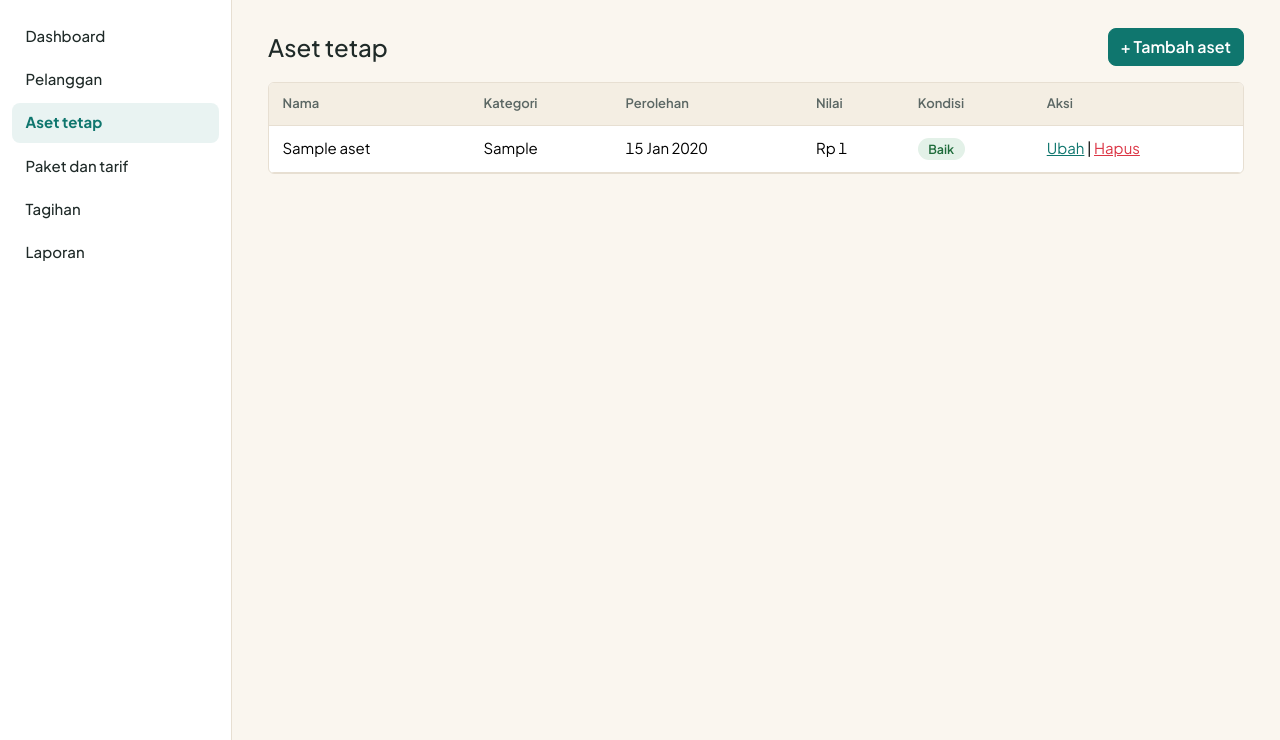
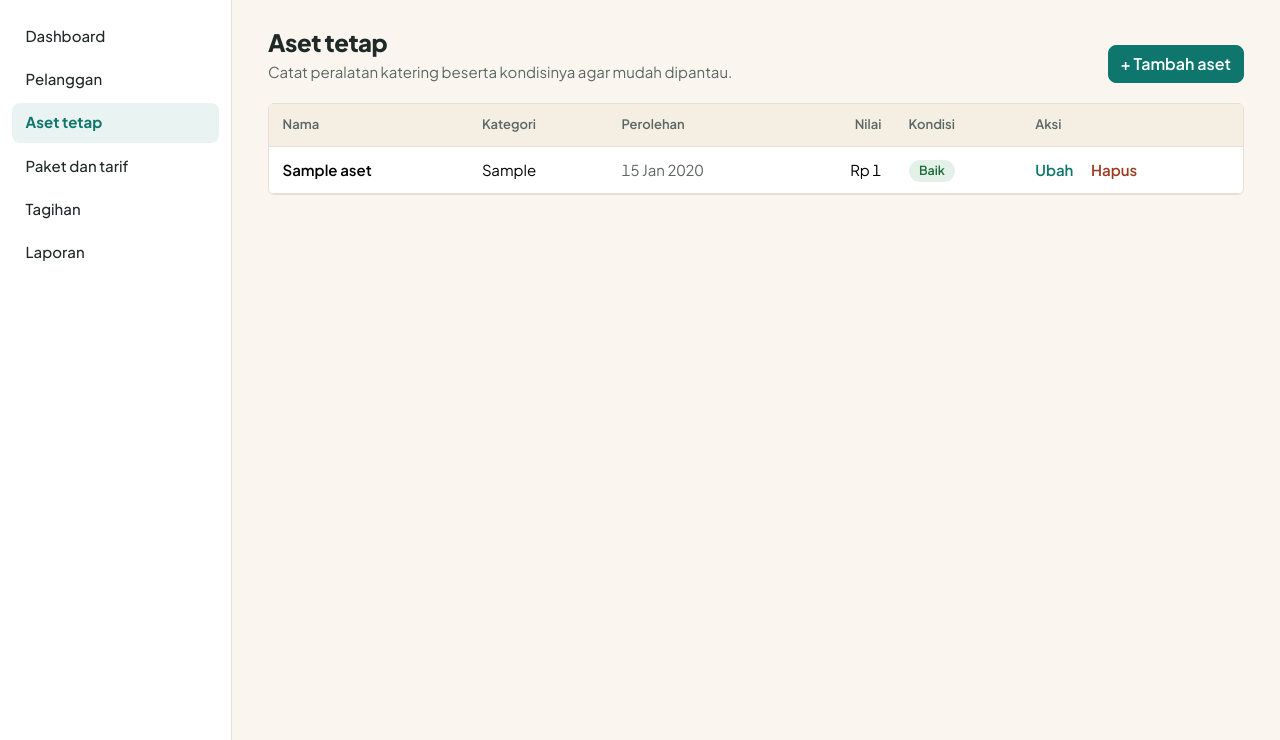
Before and after one commit to mfjrstwn/projek-tagihan-berkala-katering-asrama-sekolah-kantor-kelompok-4-impl, a Django app: page /aset/ in a window 1280 px wide. Shown: the part 60-800 px from the top of the page. Run offline with Django 5.2, Linux system fonts and the light colour scheme; a user stored in the database is signed in; tables that the repository leaves empty hold one stand-in row (values such as "Sample post").

Commit message:
style: desain ulang halaman aset tetap

```diff
--- a/templates/aset/daftar.html
+++ b/templates/aset/daftar.html
@@ -1,32 +1,33 @@
 {% extends "base.html" %}
 {% block judul %}Aset tetap{% endblock %}
 {% block isi %}
-<div class="d-flex justify-content-between align-items-center mb-3">
-  <h1 class="h4 m-0">Aset tetap</h1>
+<div class="halaman-judul">
+  <div>
+    <h1>Aset tetap</h1>
+    <p class="catatan">Catat peralatan katering beserta kondisinya agar mudah dipantau.</p>
+  </div>
   <a class="btn btn-teal" href="{% url 'aset:tambah' %}">+ Tambah aset</a>
 </div>
 
 {% if daftar_aset %}
 <div class="table-responsive bg-white border rounded">
-  <table class="table table-hover align-middle m-0">
+  <table class="table table-hover tabel-data align-middle m-0">
     <thead class="table-light">
-      <tr><th>Nama</th><th>Kategori</th><th>Perolehan</th><th>Nilai</th><th>Kondisi</th><th>Aksi</th></tr>
+      <tr><th>Nama</th><th>Kategori</th><th>Perolehan</th><th class="angka">Nilai</th><th>Kondisi</th><th>Aksi</th></tr>
     </thead>
     <tbody>
       {% for a in daftar_aset %}
       <tr>
-        <td>{{ a.nama }}</td>
+        <td class="nama">{{ a.nama }}</td>
         <td>{{ a.kategori }}</td>
-        <td>{{ a.tgl_perolehan|date:"d M Y" }}</td>
-        <td>Rp {{ a.nilai|floatformat:"0g" }}</td>
-        <td>
-          {% if a.kondisi == "Baik" %}<span class="badge text-bg-success">Baik</span>
-          {% elif a.kondisi == "Rusak" %}<span class="badge text-bg-danger">Rusak</span>
-          {% else %}<span class="badge text-bg-warning">{{ a.kondisi }}</span>{% endif %}
-        </td>
-        <td class="text-nowrap">
-          <a href="{% url 'aset:ubah' a.pk %}">Ubah</a>
-          | <a class="text-danger" href="{% url 'aset:hapus' a.pk %}">Hapus</a>
+        <td class="redup">{{ a.tgl_perolehan|date:"d M Y" }}</td>
+        <td class="angka">Rp {{ a.nilai|floatformat:"0g" }}</td>
+        <td>{% include "komponen/badge_status.html" with status=a.kondisi %}</td>
+        <td class="aksi text-nowrap">
+          <span class="aksi-baris">
+            <a href="{% url 'aset:ubah' a.pk %}">Ubah</a>
+            <a class="tautan-bahaya" href="{% url 'aset:hapus' a.pk %}" data-dialog>Hapus</a>
+          </span>
         </td>
       </tr>
       {% endfor %}
@@ -34,20 +35,12 @@
   </table>
 </div>
 
-{% if is_paginated %}
-<nav class="d-flex justify-content-end gap-3 small mt-3">
-  {% if page_obj.has_previous %}<a href="?page={{ page_obj.previous_page_number }}">Sebelumnya</a>{% endif %}
-  <span>Halaman {{ page_obj.number }} dari {{ page_obj.paginator.num_pages }}</span>
-  {% if page_obj.has_next %}<a href="?page={{ page_obj.next_page_number }}">Berikutnya</a>{% endif %}
-</nav>
-{% endif %}
+{% include "komponen/paginasi.html" with satuan="aset" %}
 {% else %}
-<div class="card text-center py-5">
-  <div class="card-body">
-    <h2 class="h5">Belum ada aset</h2>
-    <p class="text-secondary">Catat peralatan katering agar kondisinya terpantau.</p>
-    <a class="btn btn-teal" href="{% url 'aset:tambah' %}">+ Tambah aset</a>
-  </div>
+<div class="card keadaan-kosong">
+  <h2>Belum ada aset</h2>
+  <p class="text-secondary mb-3">Catat peralatan katering agar kondisinya terpantau.</p>
+  <a class="btn btn-teal" href="{% url 'aset:tambah' %}">+ Tambah aset</a>
 </div>
 {% endif %}
 {% endblock %}
```
Also changed, not shown: templates/paket/daftar.html (+19 -16 lines).
